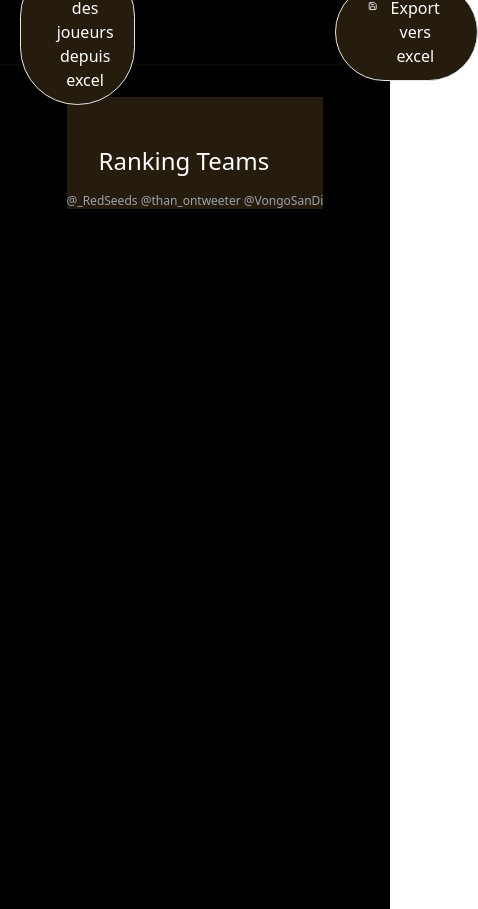
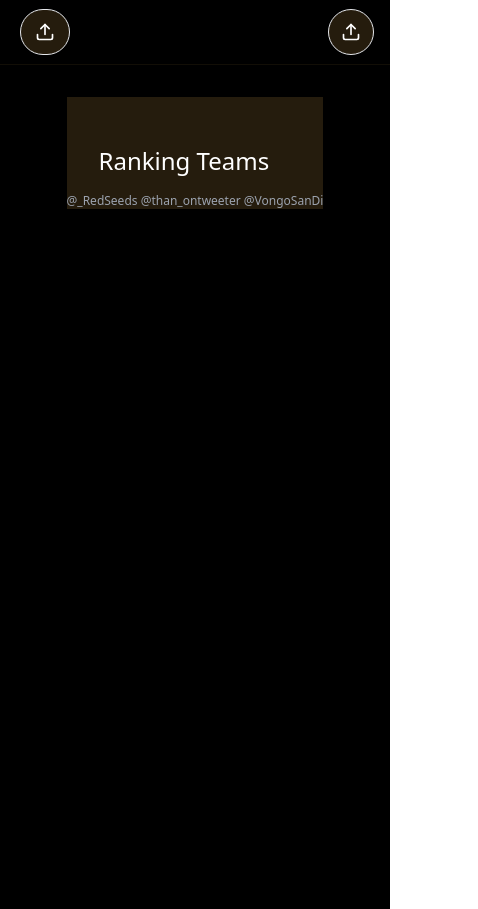
Before and after one commit to JeremyCPE/TierLeague, a React (Vite) app: page / in a window 390 px wide. Shown: the whole page, 478 px wide, since content can reach past the window. Built offline with nearby package versions, Linux system fonts and the light colour scheme; a web font is replaced by a local one.

Commit message:
change icons & make the buttons more responsive

```diff
--- a/src/App.tsx
+++ b/src/App.tsx
@@ -4,7 +4,7 @@ import { useEffect, useRef, useState } from 'react'
 import LFLLogo from './assets/lfl_logo.png'
 import LECLogo from './assets/LEC_Logo.png'
 import { Player, Team } from './types'
-import { Save, FileImage, FileSpreadsheet } from 'lucide-react'
+import { FileImage, FileSpreadsheet, Upload } from 'lucide-react'
 import { WorkBook, writeFile } from 'xlsx'
 import { toPng } from 'html-to-image'
 
@@ -23,7 +23,7 @@ function App() {
 
   const toggleDropdown = () => setIsDropdownOpen(!isDropdownOpen);
 
-  // Ferme le menu si on clique ailleurs
+  // Ferme le menu si on clique ailleurs que sur les boutons de choix
   const dropdownRef = useRef<HTMLDivElement>(null);
   useEffect(() => {
     const handleClickOutside = (event: MouseEvent) => {
@@ -150,9 +150,11 @@ function App() {
               </div>
               <div className='flex flex-1 justify-end text-white' ref={dropdownRef}>
                 <button onClick={toggleDropdown}
-                  className="bg-[#251c0d] border text-white px-8 py-3 rounded-full flex items-start gap-2 hover:bg-[#15100c] transition-colors">
-                  <Save className="w-5 h-5" />
-                  Export vers excel
+                  className="bg-[#251c0d] border text-white px-3 py-3 rounded-full flex items-start gap-2 hover:bg-[#15100c] transition-colors md:space-x-2">
+                  <Upload className="w-5 h-5" />
+                  <span className='hidden md:inline'>
+                    Export vers ...
+                  </span>
                 </button>
                 {isDropdownOpen && (
                   <div className="absolute right-0 mt-2 w-48 bg-[#15100c] border border-[#251c0d] rounded-md shadow-lg z-50">
--- a/src/components/Excel.tsx
+++ b/src/components/Excel.tsx
@@ -3,7 +3,7 @@ import { read } from 'xlsx'
 import type { WorkBook } from "xlsx"
 import { ExcelPosition, Player, Team } from '../types'
 import { v4 as uuidv4 } from 'uuid'
-import { Import } from 'lucide-react'
+import { Upload } from 'lucide-react'
 import { excelPosition } from '../data/excel.data'
 import { roles } from '../data/common.data'
 import { teamLogos } from '../data/logo.data'
@@ -140,9 +140,11 @@ export const Excel: React.FC<ExcelInterface> = ({ onPlayersChange, onTeamsChange
   return (
     <div className='flex flex-1 justify-start text-white items-center space-x-1'>
       <input type="file" accept=".xls, .xlsx" id="file" ref={fileInputRef} onChange={e => importFromExcel(e)} className='hidden' />
-      <button onClick={handleButtonClick} className="bg-[#251c0d] border text-white px-3 py-3 rounded-full flex items-start gap-2 hover:bg-[#15100c] transition-colors">
-        <Import className='w-6 h-5 px-0 mx-0' />
-        Import des joueurs depuis excel
+      <button onClick={handleButtonClick} className="bg-[#251c0d] border text-white px-3 py-3 rounded-full flex items-start gap-2 hover:bg-[#15100c] transition-colors md:space-x-2">
+        <Upload className='w-6 h-5 px-0 mx-0' />
+        <span className='hidden md:inline'>
+          Import des joueurs depuis excel
+        </span>
       </button>
     </div>
   )
```
